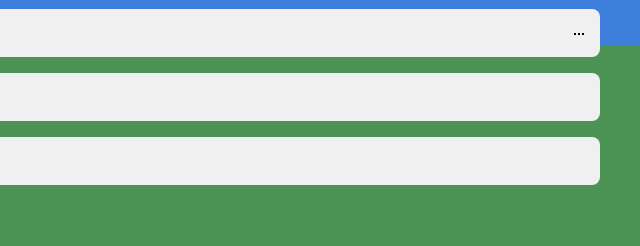
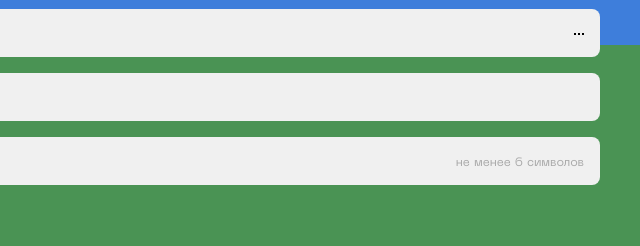
Before and after one commit to KateSwann/CoffeeShopHeader, a website: page frontend/ui-kit.html in a window 1280 px wide. Shown: the part 780-1026 px from the top of the page, 640-1280 px from the left. Drawn offline with Linux system fonts and the light colour scheme.

Commit message:
Добавлен вспомогательный текст для полей input

```diff
--- a/frontend/styles/_form.scss
+++ b/frontend/styles/_form.scss
@@ -220,15 +220,13 @@ input[type="checkbox"] {
     }
 }
 
-
-
 .input-row {
     display: flex;
 
     input {
         width: 100%;
 
-        &:not(:last-child) {
+        &:not(:last-of-type) {
             margin-right: 8px;
         }
     }
@@ -240,6 +238,28 @@ input[type="checkbox"] {
 
     &:not(:last-child) {
         margin-bottom: 16px;
+    }
+}
+
+.input-wrapper {
+    &--has-helper {
+        position: relative;
+
+        .helper-text {
+            display: block;
+            position: absolute;
+            top: 50%;
+            right: 16px;
+            height: 13px;
+            padding-top: 2px;
+            font-size: 12px;
+            color: rgba($color: $color-black, $alpha: .3);
+            z-index: 1;
+        }
+
+        input:focus + .helper-text {
+            display: none;
+        }
     }
 }
 
--- a/frontend/ui-kit.html
+++ b/frontend/ui-kit.html
@@ -147,8 +147,9 @@
             <input type="email" value="" placeholder="Email" id="email" required>
         </div>
 
-        <div class="input-row">
+        <div class="input-row input-wrapper--has-helper">
             <input type="password" name="password" placeholder="Пароль" minlength="6" id="password" required>
+            <span class="helper-text">не менее 6 символов</span>
         </div>
 
         <div class="checkbox-group">
```
Also changed, not shown: frontend/styles/index.css.
